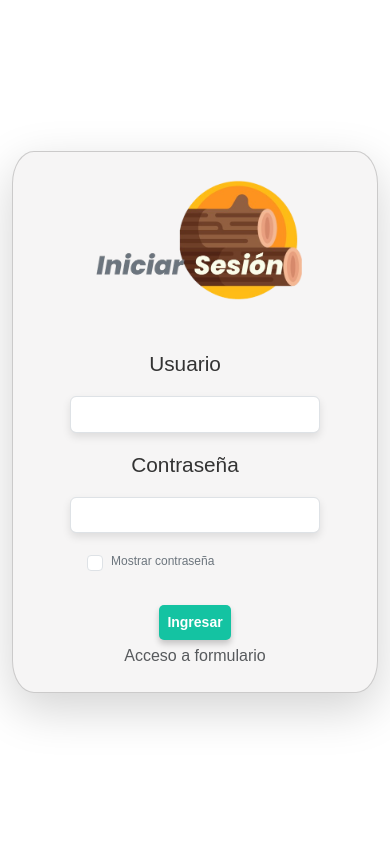
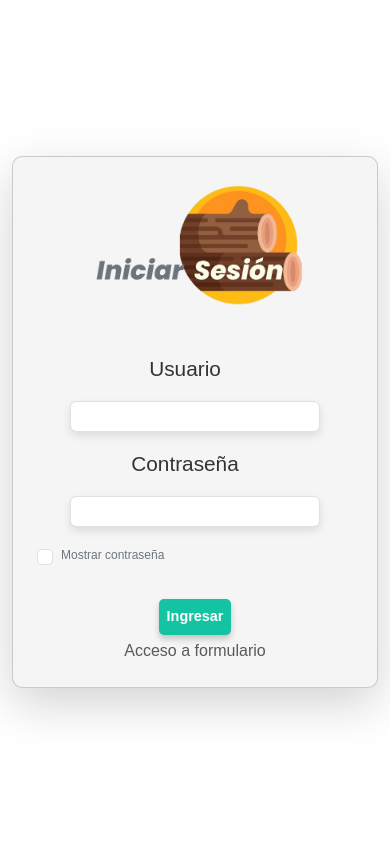
Before and after one commit to LuisPerezcx/UZACHI-FRONTEND, a React (Create React App) app: page / in a window 390 px wide. Shown: the top 844 px of the page. Built offline with nearby package versions, Linux system fonts and the light colour scheme.

Commit message:
validacion de login y navegacion

```diff
--- a/src/components/Login/LoginForm.css
+++ b/src/components/Login/LoginForm.css
@@ -1,8 +1,8 @@
 /* Cambiar el tamaño y color de los textos de los campos (Correo Electrónico y Contraseña) */
 .form-label {
-    font-size: 3rem;
-    color: var(--color-gris);
-  }
+  font-size: 1.2rem; /* Ajuste menor para móviles */
+  color: var(--color-gris);
+}
 
   /* Cambiar el tamaño y color del texto de "Mostrar contraseña" */
   .form-check-label {
@@ -15,7 +15,7 @@
     display: flex;
     align-items: center;
     gap: 0.5rem;
-    margin-left: 50px;
+    margin-left: 0; /* Evitar desplazamiento en pantallas pequeñas */
   }
 
   /* Estilo del botón "Ingresar" */
@@ -25,9 +25,9 @@
     border-color: var(--color-verde);
   }
   /* Ajustar el tamaño de las etiquetas y campos de texto */
-  .form-control {
-    font-size: 1.1rem;
-    color: #6c757d;
+  input.form-control {
+    max-width: 100%; /* Expandir para pantallas pequeñas */
+    margin: 0 auto;
   }
   /* Para el formulario "Acceso a formulario" */
   small {
@@ -46,11 +46,48 @@
     font-family: 'Poppins', sans-serif;
 
   }
-.card{
+  .card {
     border-radius: 6%;
-}
+    max-width: 400px; /* Máximo ancho en pantallas grandes */
+    width: 90%; /* Utilizar casi todo el ancho en móviles */
+  }
 
 .button-container {
     display: flex;
     justify-content: center;
   }
+
+
+
+  @media (max-width: 576px) {
+    .form-label {
+      font-size: 1rem;
+    }
+
+    .form-check-label {
+      font-size: 0.8rem;
+    }
+
+    .btn-success {
+      font-size: 0.9rem;
+      padding: 0.4rem 0.8rem;
+    }
+
+    .card {
+      padding: 1rem;
+      border-radius: 10px;
+    }
+
+    img {
+      width: 100%; /* Imagen ajustada al contenedor */
+    }
+  }
+
+  /* Acceso a formulario */
+  small {
+    color: #6c757d;
+    font-size: 0.8rem;
+    font-weight: normal;
+    text-align: center;
+    display: block;
+  }
```
